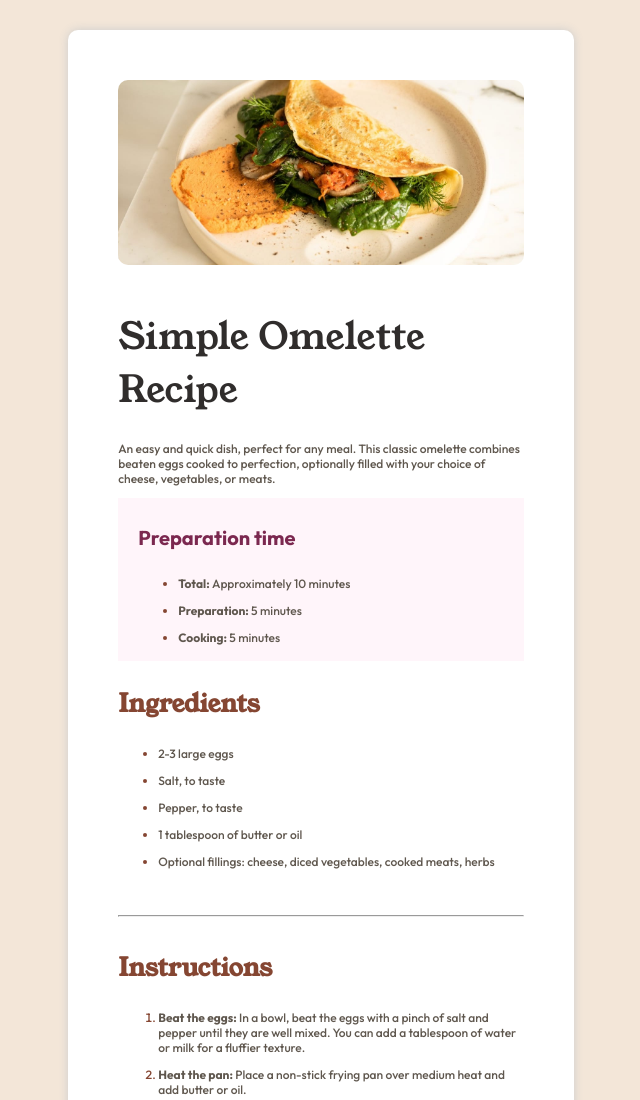
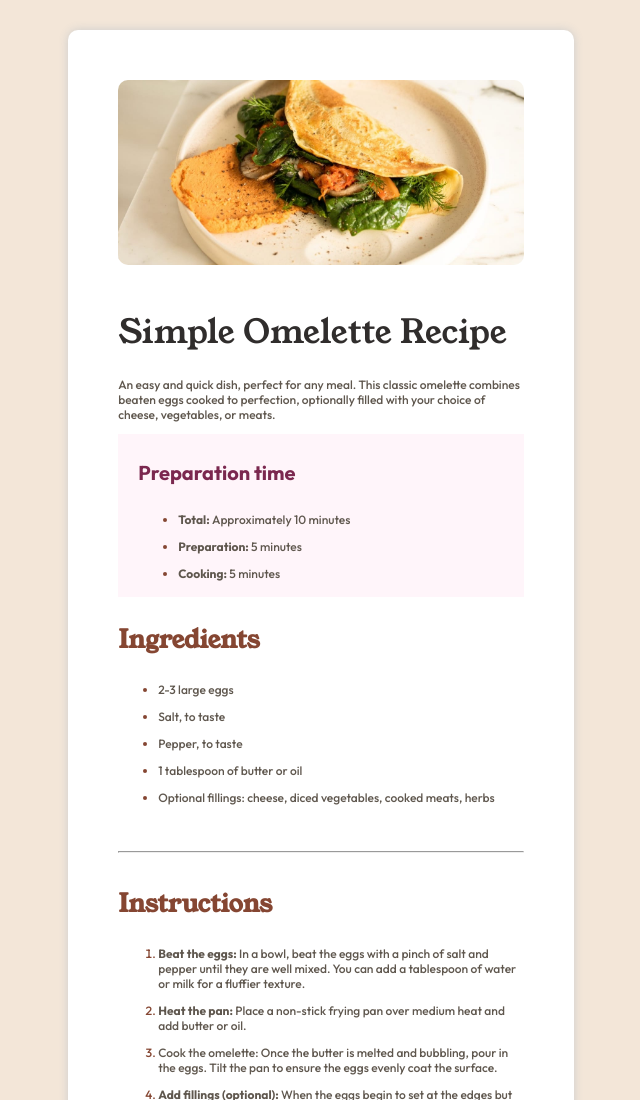
Before and after one commit to rachael-gatwiri/Recipe-page, a plain HTML site: page index.html in a window 1280 px wide. Shown: the top 1100 px of the page, without its empty margins (319-959 px from the left). Drawn offline with Linux system fonts and the light colour scheme.

Commit message:
modifications

```diff
--- a/styles.css
+++ b/styles.css
@@ -46,7 +46,7 @@ body{
 
 .div0 h1{
     color: hsl(24, 5%, 18%);
-    font-size: 37px;
+    font-size: 33px;
     font-family: "Young Serif", serif;
     font-weight: 400;
     font-style: normal;
```
